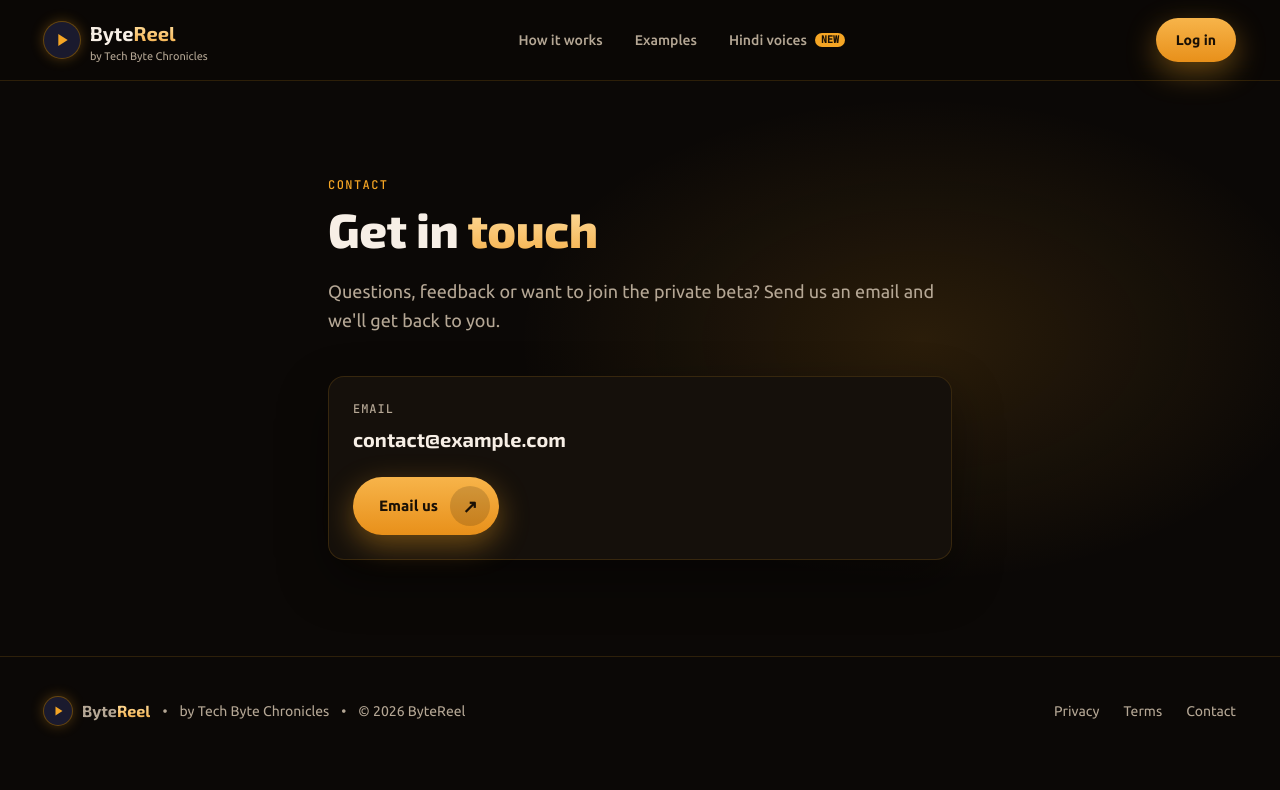
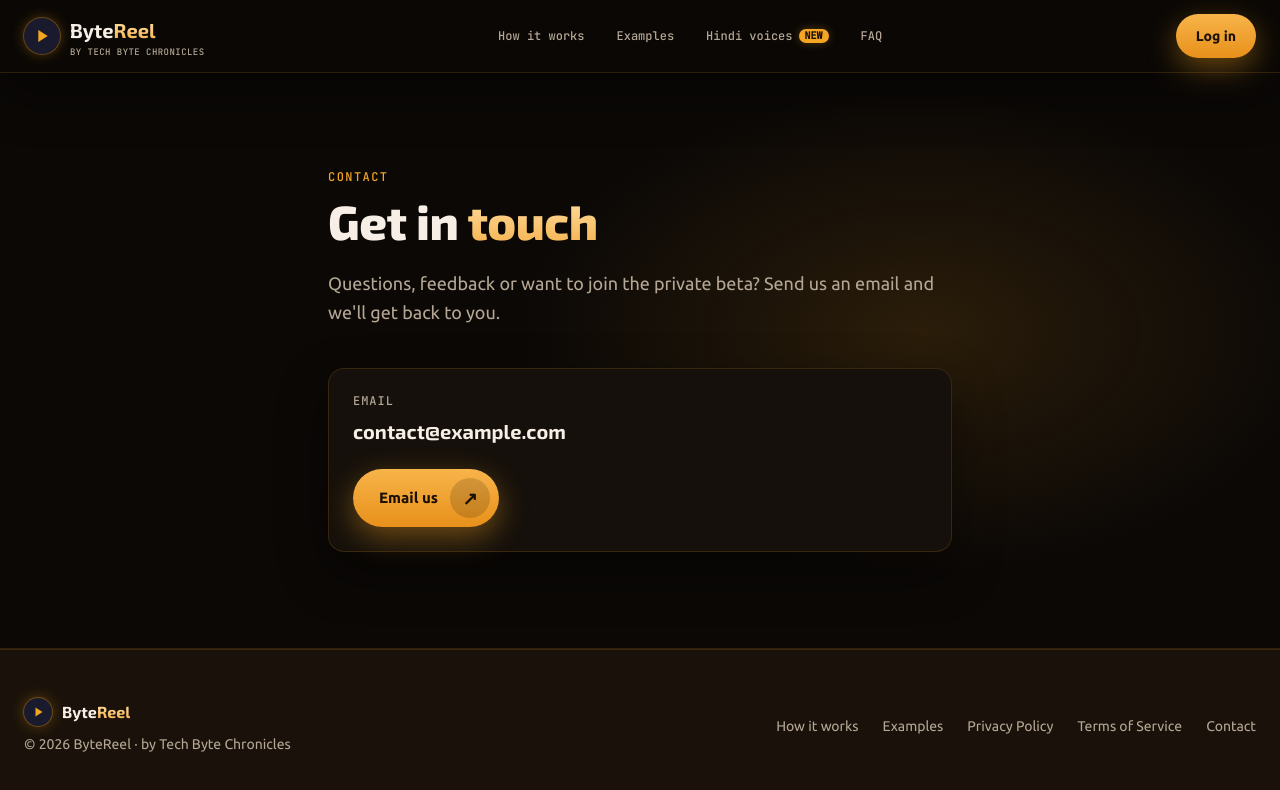
Before and after one commit to ankitsaini001/chronicles-video-ai, a Next.js app in the folder apps/web/: page /contact in a window 1280 px wide. Shown: the top 790 px of the page. Built offline with nearby package versions, Linux system fonts and the light colour scheme.

Commit message:
F03: header, footer and logo tagline styled like the first Stitch home design

```diff
--- a/apps/web/components/Logo.tsx
+++ b/apps/web/components/Logo.tsx
@@ -37,7 +37,9 @@ export function Logo({ endorsement = false, size = "md", href, className }: Logo
         <span className={cn("font-display font-bold", size === "md" ? "text-xl" : "text-base")}>
           Byte<span className="text-gradient-gold">Reel</span>
         </span>
-        {endorsement && <span className="mt-1 text-[11px] text-muted">by Tech Byte Chronicles</span>}
+        {endorsement && (
+          <span className="mt-1 font-mono text-[9px] uppercase tracking-wider text-muted">by Tech Byte Chronicles</span>
+        )}
       </span>
     </span>
   );
--- a/apps/web/components/home/SiteFooter.tsx
+++ b/apps/web/components/home/SiteFooter.tsx
@@ -1,29 +1,29 @@
 import Link from "next/link";
 import { Logo } from "@/components/Logo";
 
-// Footer (Stitch "ByteReel — Home v2"): logo · by Tech Byte Chronicles · © 2026 ByteReel, and
-// Privacy / Terms / Contact. The Privacy and Terms pages arrive in F37.
+// Footer (Stitch "ByteReel — Home Landing Page"): logo + copyright line, and links. The design's
+// "AI Ethics & Voices" and "Creator Community" have no pages, so they're left out. Privacy and
+// Terms pages arrive in F37.
 
 const LINKS = [
-  { href: "/privacy", label: "Privacy" },
-  { href: "/terms", label: "Terms" },
+  { href: "/#how-it-works", label: "How it works" },
+  { href: "/#examples", label: "Examples" },
+  { href: "/privacy", label: "Privacy Policy" },
+  { href: "/terms", label: "Terms of Service" },
   { href: "/contact", label: "Contact" },
 ] as const;
 
 export function SiteFooter() {
   return (
-    <footer>
-      <div className="mx-auto flex max-w-[1240px] flex-col gap-6 px-4 py-8 text-sm text-muted sm:flex-row sm:items-center sm:justify-between sm:px-6">
-        <div className="flex flex-wrap items-center gap-x-3 gap-y-2">
+    <footer className="border-t border-line bg-surface-2">
+      <div className="mx-auto flex max-w-7xl flex-col items-center justify-between gap-6 px-4 py-12 sm:px-6 md:flex-row">
+        <div className="flex flex-col items-center md:items-start">
           <Logo href="/" size="sm" />
-          <span aria-hidden="true">•</span>
-          <span>by Tech Byte Chronicles</span>
-          <span aria-hidden="true">•</span>
-          <span>© 2026 ByteReel</span>
+          <p className="mt-2 text-center text-sm text-muted md:text-left">© 2026 ByteReel · by Tech Byte Chronicles</p>
         </div>
-        <nav aria-label="Footer" className="flex gap-6">
+        <nav aria-label="Footer" className="flex flex-wrap items-center justify-center gap-x-6">
           {LINKS.map((l) => (
-            <Link key={l.href} href={l.href} className="inline-flex min-h-11 items-center rounded transition hover:text-text">
+            <Link key={l.href} href={l.href} className="inline-flex min-h-11 items-center rounded text-sm text-muted transition hover:text-gold-cream">
               {l.label}
             </Link>
           ))}
--- a/apps/web/components/home/SiteHeader.tsx
+++ b/apps/web/components/home/SiteHeader.tsx
@@ -2,30 +2,32 @@ import Link from "next/link";
 import { Logo } from "@/components/Logo";
 import { Button } from "@/components/ui";
 
-// Home page nav (Stitch "ByteReel — Home v2"; BRAND §8). The design's "Sign in" button reads
-// "Log in" to match the login screen (design audit note in docs/features/F03-home-page.md).
+// Public site nav (Stitch "ByteReel — Home Landing Page"; BRAND §8). Changes from the design:
+// "Sign In" reads "Log in" to match the login screen; "Features" and "Pricing" are replaced by
+// "FAQ" (there is no pricing in the beta, and no separate features page).
 
-const NAV = [
-  { href: "/#how-it-works", label: "How it works" },
-  { href: "/#examples", label: "Examples" },
-] as const;
+const linkClass = "inline-flex min-h-11 items-center rounded font-mono text-xs text-muted transition hover:text-text";
 
 export function SiteHeader() {
   return (
-    <header className="sticky top-0 z-40 border-b border-line bg-bg/80 backdrop-blur-md">
-      <div className="mx-auto flex h-16 max-w-[1240px] items-center justify-between gap-4 px-4 sm:h-20 sm:px-6">
+    <header className="sticky top-0 z-50 border-b border-line bg-bg/80 shadow-card backdrop-blur-md">
+      <div className="mx-auto flex h-[72px] max-w-7xl items-center justify-between gap-4 px-4 sm:px-6">
         <Logo href="/" endorsement />
-        <nav aria-label="Main" className="hidden items-center gap-8 text-sm font-medium text-muted md:flex">
-          {NAV.map((item) => (
-            <Link key={item.href} href={item.href} className="rounded transition hover:text-text">
-              {item.label}
-            </Link>
-          ))}
-          <Link href="/#languages" className="inline-flex items-center gap-2 rounded transition hover:text-text">
+        <nav aria-label="Main" className="hidden items-center gap-8 md:flex">
+          <Link href="/#how-it-works" className={linkClass}>
+            How it works
+          </Link>
+          <Link href="/#examples" className={linkClass}>
+            Examples
+          </Link>
+          <Link href="/#languages" className={`${linkClass} gap-1.5`}>
             Hindi voices
-            <span className="rounded-full bg-amber px-1.5 py-0.5 font-mono text-[10px] font-bold leading-none text-on-amber">
+            <span className="rounded-full bg-amber px-1.5 py-0.5 text-[10px] leading-none font-bold text-on-amber shadow-[0_0_10px_#f5a5244d]">
               NEW
             </span>
+          </Link>
+          <Link href="/#faq" className={linkClass}>
+            FAQ
           </Link>
         </nav>
         <Button href="/login" size="sm">
```
